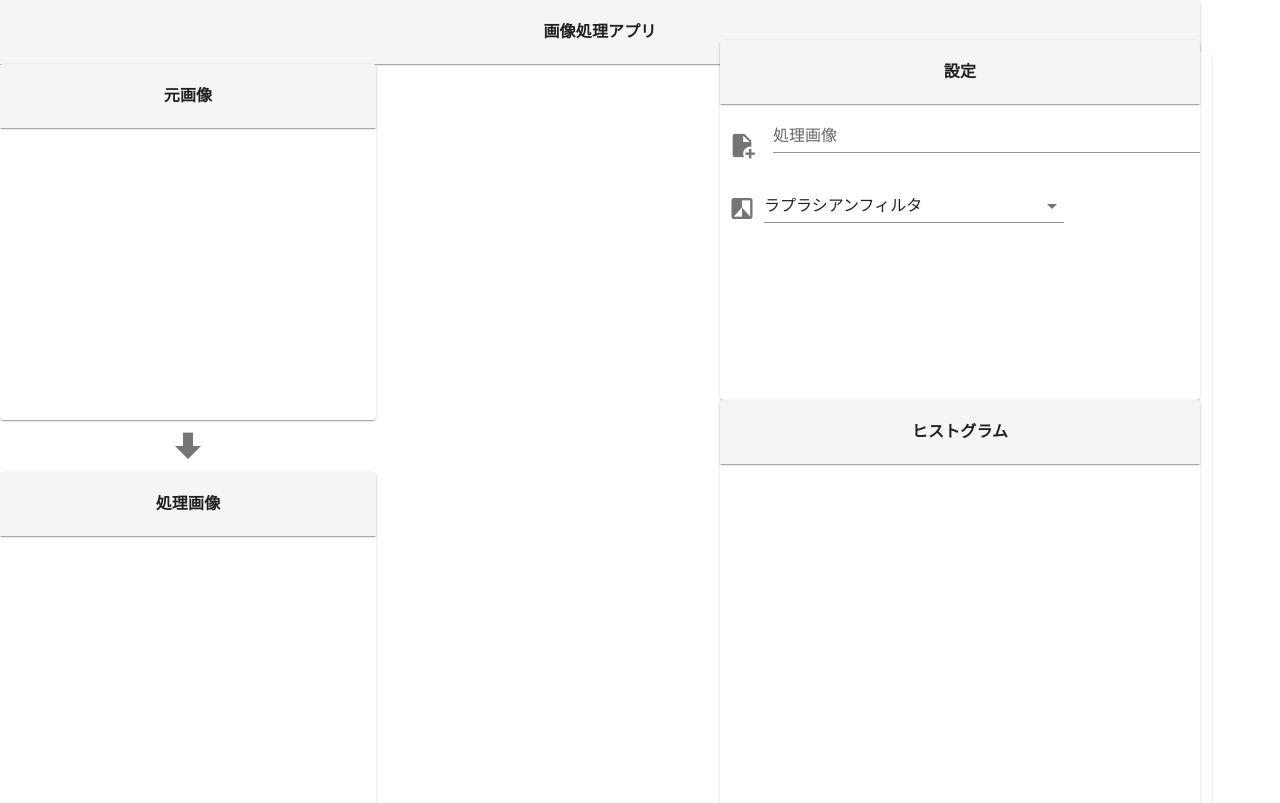
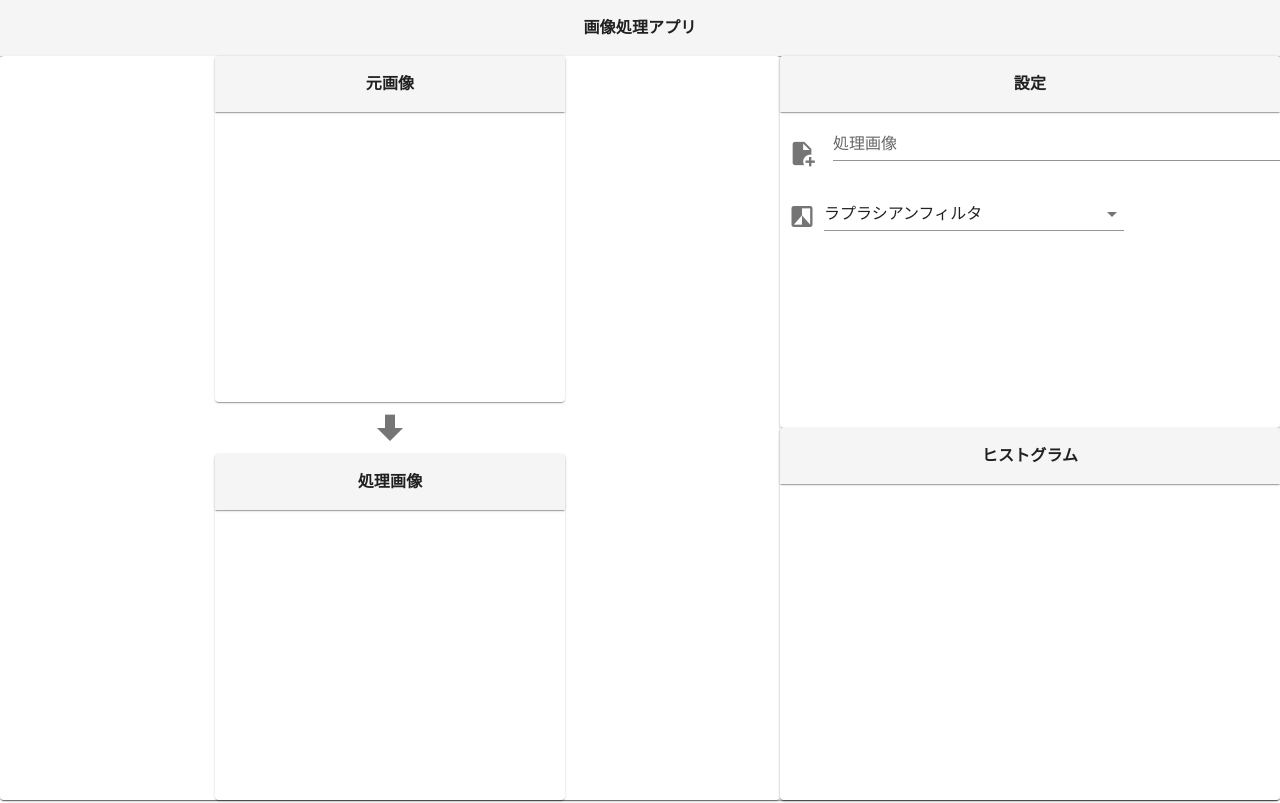
Before and after one commit to shou-watanabe/image-filter, a Vue app: page /#/ in a window 1280 px wide. Shown: the top 803 px of the page. Built offline with nearby package versions, Linux system fonts and the light colour scheme.

Commit message:
[update]UI改善

```diff
--- a/src/components/molecules/ImageDisplayer.vue
+++ b/src/components/molecules/ImageDisplayer.vue
@@ -2,11 +2,21 @@
   <BaseCard
     :useHeader="useHeader"
     :headerText="headerText"
-    :height="useHeader ? height + 56 : height"
+    :height="height"
     :width="width"
   >
     <template #mainContents>
-      <v-img :src="src" :height="height" :width="width"></v-img>
+      <center>
+        <v-img
+          :src="src"
+          :height="
+            imageDetail ? imageDetail.height * imageScale : canvasSize.height
+          "
+          :width="
+            imageDetail ? imageDetail.width * imageScale : canvasSize.width
+          "
+        />
+      </center>
     </template>
   </BaseCard>
 </template>
@@ -14,6 +24,9 @@
 <script lang="ts">
 import Vue from "vue";
 import BaseCard from "@/components/molecules/base/BaseCard.vue";
+import { Image } from "@/types/image";
+import { getImageDetail, calcImageScale } from "@/utils/image";
+import { HEADER_HEIGHT } from "@/config/constantParams";
 
 export default Vue.extend({
   name: "ImageDisplayer",
@@ -52,8 +65,35 @@ export default Vue.extend({
       // キャッシュ対策で時間をつける
       return `file://${this.imagePath}?${new Date().getTime()}`;
     },
+    imageDetail(): Image | undefined {
+      return getImageDetail(this.imagePath);
+    },
+    canvasSize(): { width: number; height: number } {
+      if (this.useHeader)
+        return {
+          width: this.width,
+          height: this.height - HEADER_HEIGHT,
+        };
+      else
+        return {
+          width: this.width,
+          height: this.height,
+        };
+    },
+    imageScale(): number | undefined {
+      return calcImageScale(this.imageDetail, {
+        height: this.canvasSize.height,
+        width: this.canvasSize.width,
+      });
+    },
   },
 });
 </script>
 
-<style scoped></style>
+<style scoped>
+#image {
+  display: block;
+  margin-left: auto;
+  margin-right: auto;
+}
+</style>
--- a/src/components/molecules/base/BaseCard.vue
+++ b/src/components/molecules/base/BaseCard.vue
@@ -1,6 +1,6 @@
 <template>
   <v-card :width="width" :height="height" :elevation="1">
-    <v-app-bar v-if="useHeader" :elevation="1">
+    <v-app-bar v-if="useHeader" :elevation="1" :height="headerHeight">
       <p class="subtitle-1 font-weight-bold ma-auto">
         {{ headerText }}
       </p>
@@ -26,6 +26,11 @@ export default Vue.extend({
       default: "",
       required: false,
     },
+    headerHeight: {
+      type: Number,
+      default: 56,
+      required: false,
+    },
     height: {
       type: Number,
       default: 200,
--- a/src/components/organisms/main/FilterPlace.vue
+++ b/src/components/organisms/main/FilterPlace.vue
@@ -1,37 +1,48 @@
 <template>
-  <div>
-    <v-col :style="{ height: '900px', width: '400px' }">
+  <BaseCard :height="displayHeight" :width="displayWidth" class="mt-3 ml-3">
+    <template #mainContents>
+      <center>
+        <v-col class="pa-0" :style="{ height: windowHeight, width: '400px' }">
           <ImageDisplayer
             headerText="元画像"
             :useHeader="true"
             :image-path="originalImagePath"
-        :height="300"
-        :width="400"
+            :height="canvasHeight"
+            :width="350"
           />
-      <center>
           <v-btn icon x-large @click="execFilter">
             <v-icon x-large>mdi-arrow-down-bold</v-icon>
           </v-btn>
-      </center>
           <ImageDisplayer
             headerText="処理画像"
             :useHeader="true"
             :image-path="resultImagePath"
-        :height="300"
-        :width="400"
+            :height="canvasHeight"
+            :width="350"
           />
         </v-col>
-  </div>
+      </center>
+    </template>
+  </BaseCard>
 </template>
 
 <script lang="ts">
 import Vue from "vue";
 import ImageDisplayer from "@/components/molecules/ImageDisplayer.vue";
+import BaseCard from "@/components/molecules/base/BaseCard.vue";
+import {
+  ARROW_HEIGHT,
+  HEADER_HEIGHT,
+  SETTING_DISPLAYER_WIDTH,
+  WINDOW_HEIGHT,
+  WINDOW_WIDTH,
+} from "@/config/constantParams";
 
 export default Vue.extend({
   name: "FilterPlace",
   components: {
     ImageDisplayer,
+    BaseCard,
   },
   props: {
     originalImagePath: {
@@ -45,6 +56,20 @@ export default Vue.extend({
       required: true,
     },
   },
+  computed: {
+    windowHeight(): number {
+      return WINDOW_HEIGHT;
+    },
+    displayWidth(): number {
+      return WINDOW_WIDTH - SETTING_DISPLAYER_WIDTH;
+    },
+    displayHeight(): number {
+      return WINDOW_HEIGHT - HEADER_HEIGHT;
+    },
+    canvasHeight(): number {
+      return (this.displayHeight - ARROW_HEIGHT) / 2;
+    },
+  },
   methods: {
     execFilter(): void {
       this.$emit("exec-filter");
--- a/src/components/templates/MainTemplate.vue
+++ b/src/components/templates/MainTemplate.vue
@@ -1,7 +1,7 @@
 <template>
   <BaseCard
-    :height="900"
-    :width="1200"
+    :height="windowHeight"
+    :width="windowWidth"
     :useHeader="true"
     headerText="画像処理アプリ"
   >
@@ -12,15 +12,16 @@
           :result-image-path="resultImagePath"
           @exec-filter="execFilter"
         />
-        <!-- <RightSide :hist-graph-path="histGraphPath" :ori /> -->
-        <v-layout justify-end>
-          <BaseCard :height="900" :width="480">
+        <BaseCard
+          :height="windowHeight - headerHeight"
+          :width="settingDisplayerWidth"
+          class="mr-3 mt-3"
+        >
           <template #mainContents>
-              <v-row>
             <SettingDisplayer
               :original-image-path="originalImagePath"
-                  :height="360"
-                  :width="480"
+              :height="canvasHeight"
+              :width="settingDisplayerWidth"
               :filter-name="filterName"
               @emit-file-path="emitFilePath"
               @emit-filter-name="emitFilterName"
@@ -29,13 +30,11 @@
               headerText="ヒストグラム"
               :useHeader="true"
               :image-path="histGraphPath"
-                  :height="360"
-                  :width="480"
+              :height="canvasHeight"
+              :width="settingDisplayerWidth"
             />
-              </v-row>
           </template>
         </BaseCard>
-        </v-layout>
       </v-row>
     </template>
   </BaseCard>
@@ -47,6 +46,12 @@ import FilterPlace from "@/components/organisms/main/FilterPlace.vue";
 import BaseCard from "@/components/molecules/base/BaseCard.vue";
 import ImageDisplayer from "@/components/molecules/ImageDisplayer.vue";
 import SettingDisplayer from "@/components/organisms/main/SettingDisplayer.vue";
+import {
+  WINDOW_HEIGHT,
+  WINDOW_WIDTH,
+  HEADER_HEIGHT,
+  SETTING_DISPLAYER_WIDTH,
+} from "@/config/constantParams";
 
 export default Vue.extend({
   name: "MainTemplate",
@@ -78,6 +83,23 @@ export default Vue.extend({
       required: true,
     },
   },
+  computed: {
+    windowHeight(): number {
+      return WINDOW_HEIGHT;
+    },
+    windowWidth(): number {
+      return WINDOW_WIDTH;
+    },
+    headerHeight(): number {
+      return HEADER_HEIGHT;
+    },
+    canvasHeight(): number {
+      return (WINDOW_HEIGHT - HEADER_HEIGHT) / 2;
+    },
+    settingDisplayerWidth(): number {
+      return SETTING_DISPLAYER_WIDTH;
+    },
+  },
   methods: {
     execFilter(): void {
       this.$emit("exec-filter");
--- a/src/config/constantParams.ts
+++ b/src/config/constantParams.ts
@@ -9,3 +9,6 @@ export const WINDOW_WIDTH = document.documentElement.clientWidth;
 
 /** 矢印ボタンの高さ */
 export const ARROW_HEIGHT = 52;
+
+/**  */
+export const SETTING_DISPLAYER_WIDTH = 500;
```
Lines whose indentation alone changed are shown as unchanged.
